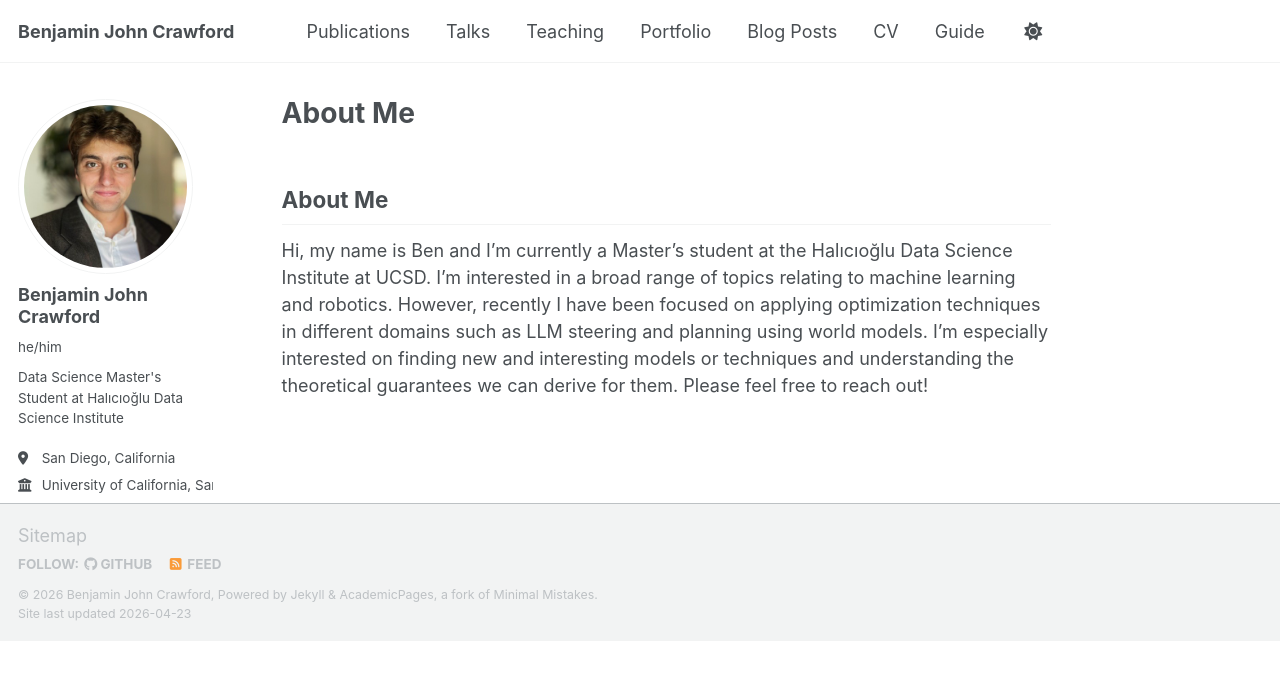
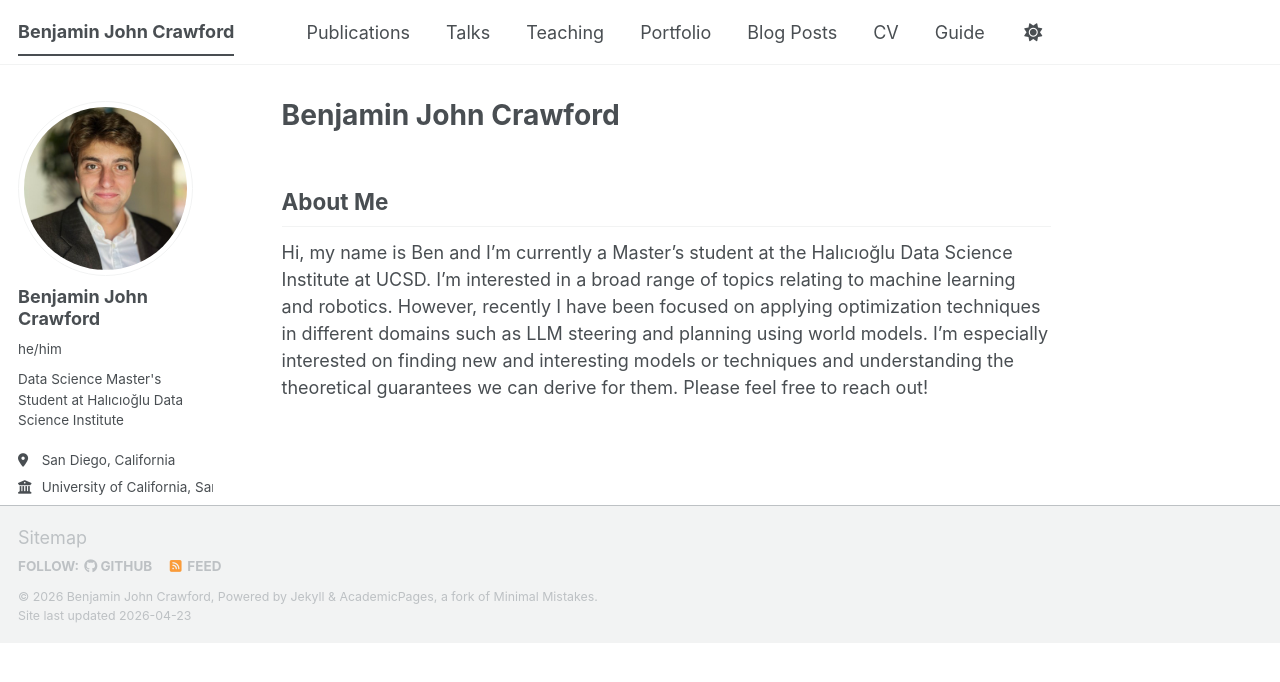
Before and after one commit to benjohncrawford/benjohncrawford.github.io, a Jekyll site: the page built from _pages/about.md, in a window 1280 px wide. Shown: the top 682 px of the page. Built offline with Jekyll 4.4.1, drawn with Linux system fonts in a browser that asks for light colours; our own code applies the rules of GitHub Pages for plain Markdown files; a script bundle is joined from its source files by our own code; library files that are not in the unit come from our copies.

Commit message:
fix about

```diff
--- a/_pages/about.md
+++ b/_pages/about.md
@@ -1,3 +1,12 @@
+---
+permalink: /
+title: "Benjamin John Crawford"
+author_profile: true
+redirect_from:
+  - /about/
+  - /about.html
+---
+
 ## About Me
 
 Hi, my name is Ben and I'm currently a Master's student at the Halıcıoğlu Data Science Institute at UCSD. I'm interested in a broad range of topics relating to machine learning and robotics. However, recently I have been focused on applying optimization techniques in different domains such as LLM steering and planning using world models. I'm especially interested on finding new and interesting models or techniques and understanding the theoretical guarantees we can derive for them. Please feel free to reach out!
```
